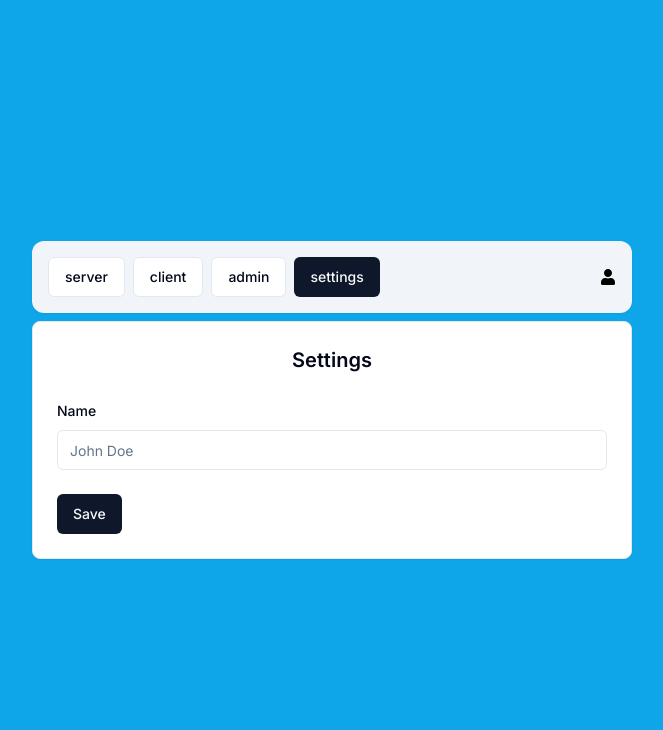
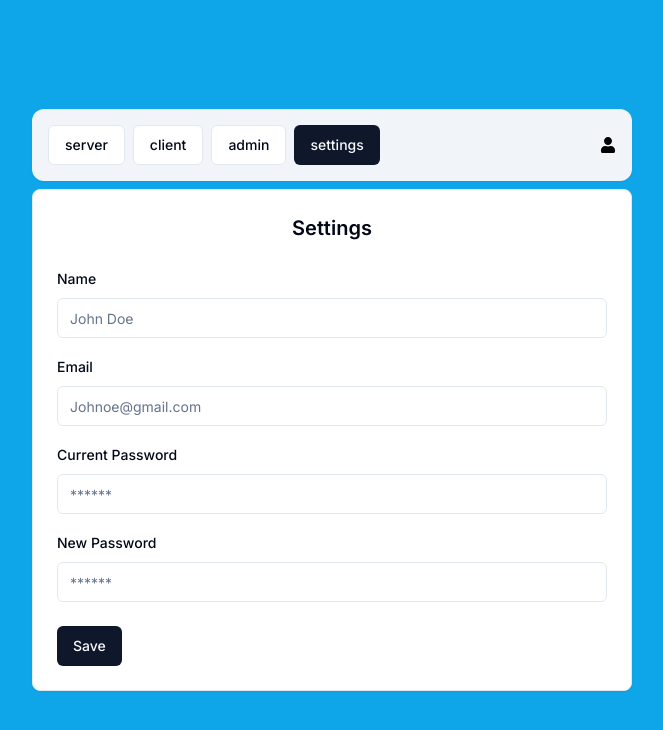
Before and after one commit to abdullah461/auth-system, a Next.js app: page /settings in a window 1280 px wide. Shown: the top 730 px of the page, without its empty margins (308-971 px from the left). Built offline with nearby package versions, Linux system fonts and the light colour scheme; no server answers.

Commit message:
added updates on settings

```diff
--- a/app/(protected)/settings/page.tsx
+++ b/app/(protected)/settings/page.tsx
@@ -34,6 +34,9 @@ const SettingsPage = () => {
     resolver: zodResolver(SettingsSchema),
     defaultValues: {
       name: user?.name || undefined,
+      email: user?.email || undefined,
+      password: undefined,
+      newPassword: undefined,
     },
   });
 
@@ -87,7 +90,59 @@ const SettingsPage = () => {
                 </FormItem>
               )}
             ></FormField>
+              <FormField
+              control={form.control}
+              name="email"
+              render={({ field }) => (
+                <FormItem>
+                  <FormLabel>Email</FormLabel>
+                  <FormControl>
+                    <Input
+                      {...field}
+                      type="email"
+                      placeholder="Johnoe@gmail.com"
+                      disabled={isPending}
+                    />
+                  </FormControl>
+                </FormItem>
+              )}
+            ></FormField>
+                <FormField
+              control={form.control}
+              name="password"
+              render={({ field }) => (
+                <FormItem>
+                  <FormLabel>Current Password</FormLabel>
+                  <FormControl>
+                    <Input
+                      {...field}
+                      type="password"
+                      placeholder="******"
+                      disabled={isPending}
+                    />
+                  </FormControl>
+                </FormItem>
+              )}
+            ></FormField>
+                <FormField
+              control={form.control}
+              name="newPassword"
+              render={({ field }) => (
+                <FormItem>
+                  <FormLabel>New Password</FormLabel>
+                  <FormControl>
+                    <Input
+                      {...field}
+                      type="password"
+                      placeholder="******"
+                      disabled={isPending}
+                    />
+                  </FormControl>
+                </FormItem>
+              )}
+            ></FormField>
             </div>
+
             <FormError message={error}/>
             <FormSuccess message={success}/>
             <Button disabled={isPending} type="submit">Save</Button>
--- a/schemas/index.ts
+++ b/schemas/index.ts
@@ -1,9 +1,37 @@
+import { UserRole } from "@prisma/client";
 import * as z from "zod"
 
 
 export const SettingsSchema = z.object({
-    name: z.optional(z.string())
-});
+    name: z.optional(z.string()),
+    email: z.optional(z.string().email()),
+    password: z.optional(z.string().min(6)),
+    newPassword: z.optional(z.string().min(6)),
+    role: z.enum([UserRole.ADMIN, UserRole.USER]),
+    isTwoFactorEnabled: z.optional(z.boolean())
+})
+
+.refine((data) => {
+    if(data.password && !data.newPassword){
+        return false;
+    }return true;
+}, {
+    message: "New Password is required",
+    path:["newPassword"]
+})
+
+.refine((data) => {
+    if(data.newPassword && !data.password){
+        return false;
+    }
+
+    return true;
+}, {
+    message: "Password is required",
+    path:["Password"]
+})
+
+
 
 export const LoginSchema = z.object({
     email: z.string().email({
```
Also changed, not shown: middleware.ts (+3 -5 lines), components/auth/back-button.tsx (line endings or trailing spaces).
